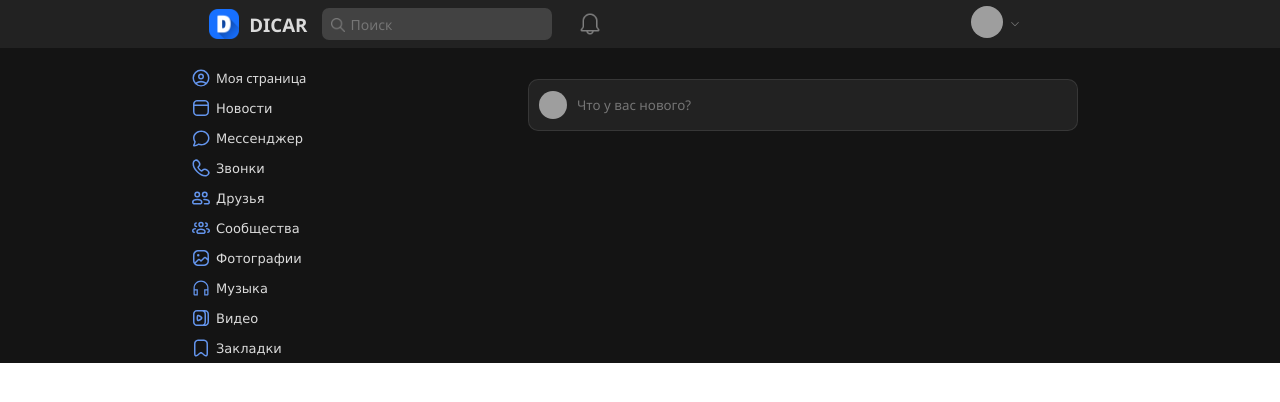
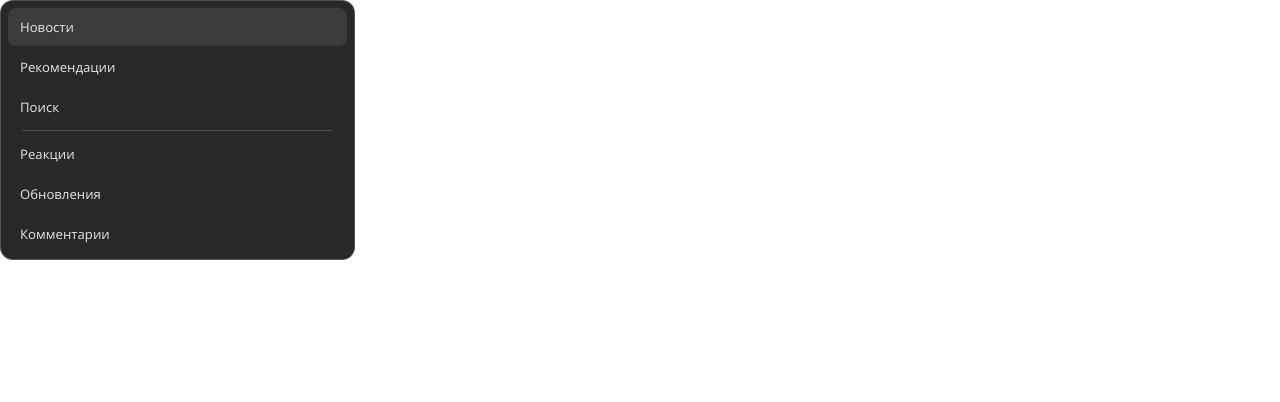
Before and after one commit to shishanee/Social-Network-Front, a React (Vite) app: page / in a window 1280 px wide. Shown: the top 402 px of the page. Built offline with nearby package versions, Linux system fonts and the light colour scheme; grey boxes are pictures that could not be loaded.

Commit message:
update right sidebar <Heaght>

```diff
--- a/src/App.tsx
+++ b/src/App.tsx
@@ -1,16 +1,18 @@
 import "./App.css";
 import Header from "./components/Header/Header";
+import RightSidebar from "./components/rightSidebar/rightSidebar";
 import Sidebar from "./components/Sidebar/Sidebar";
 import Routers from "./Routes/Routes";
 
 function App() {
   return (
     <>
-      <Header />
+    <RightSidebar/>
+      {/* <Header />
       <div className="homePage">
         <Sidebar />
         <Routers />
-      </div>
+      </div> */}
     </>
   );
 }
--- a/src/components/rightSidebar/rightSidebar.module.scss
+++ b/src/components/rightSidebar/rightSidebar.module.scss
@@ -2,10 +2,20 @@
   background-color: #222222f7;
   color: #dbdbdb;
   width: 355px;
+  height: 260px;
   border-radius: 13px;
   border: solid 1px rgba(128, 128, 128, 0.468);
   font-family: "Segoe UI", Tahoma, Geneva, Verdana, sans-serif;
-
+}
+.rightSidebarContainerHeaght{
+  background-color: #222222f7;
+  color: #dbdbdb;
+  width: 355px;
+  height: 380px;
+  border-radius: 13px;
+  border: solid 1px rgba(128, 128, 128, 0.468);
+  font-family: "Segoe UI", Tahoma, Geneva, Verdana, sans-serif;
+}
   .rightSidebarMenu {
     padding: 10px 12px;
     border-radius: 8px;
@@ -130,4 +140,3 @@
     color: #dbdbdb;
 
   }
-}
--- a/src/components/rightSidebar/rightSidebar.tsx
+++ b/src/components/rightSidebar/rightSidebar.tsx
@@ -3,6 +3,7 @@ import styles from "./rightSidebar.module.scss";
 import { Link } from "react-router-dom";
 
 const RightSidebar: React.FC = (): JSX.Element => {
+  const [heaght, setHeaght] = useState(false)
   const [podMenu, setPodMenu] = useState(false);
   const [backlightNews, setBacklightNews] = useState(true);
   const [backlightImage, setBacklightImage] = useState(false);
@@ -13,6 +14,8 @@ const RightSidebar: React.FC = (): JSX.Element => {
   const [backlightReaction, setBacklightReacrion] = useState(false);
   const [backlightUpdate, setBacklightUpdate] = useState(false);
   const [backlightComment, setBacklightComment] = useState(false);
+
+
 
   const handleImageClick = () => {
     setBacklightNews(false);
@@ -27,6 +30,7 @@ const RightSidebar: React.FC = (): JSX.Element => {
   };
 
   const handleOpenPodMenu = () => {
+    setHeaght(true)
     setPodMenu(true);
     setBacklightNews(true);
     setBacklightImage(false);
@@ -64,6 +68,7 @@ const RightSidebar: React.FC = (): JSX.Element => {
   };
 
   const handlePopulateClick = () => {
+    setHeaght(false)
     setPodMenu(false);
     setBacklightNews(false);
     setBacklightImage(false);
@@ -76,6 +81,7 @@ const RightSidebar: React.FC = (): JSX.Element => {
     setBacklightComment(false);
   };
   const handleSearchClick = () => {
+    setHeaght(false)
     setPodMenu(false);
     setBacklightNews(false);
     setBacklightImage(false);
@@ -88,6 +94,7 @@ const RightSidebar: React.FC = (): JSX.Element => {
     setBacklightComment(false);
   };
   const handleReactionClick = () => {
+    setHeaght(false)
     setPodMenu(false);
     setBacklightNews(false);
     setBacklightImage(false);
@@ -100,6 +107,7 @@ const RightSidebar: React.FC = (): JSX.Element => {
     setBacklightComment(false);
   };
   const handleUpdateClick = () => {
+    setHeaght(false)
     setPodMenu(false);
     setBacklightNews(false);
     setBacklightImage(false);
@@ -112,6 +120,7 @@ const RightSidebar: React.FC = (): JSX.Element => {
     setBacklightComment(false);
   };
   const handleCommentClick = () => {
+    setHeaght(false)
     setPodMenu(false);
     setBacklightNews(false);
     setBacklightImage(false);
@@ -124,7 +133,7 @@ const RightSidebar: React.FC = (): JSX.Element => {
     setBacklightComment(true);
   };
   return (
-    <div className={styles.rightSidebarContainer}>
+    <div className={heaght? styles.rightSidebarContainerHeaght :styles.rightSidebarContainer}>
       <div className={styles.rightSidebar}>
         <Link className={styles.link} to={"#"}>
           <div
```
